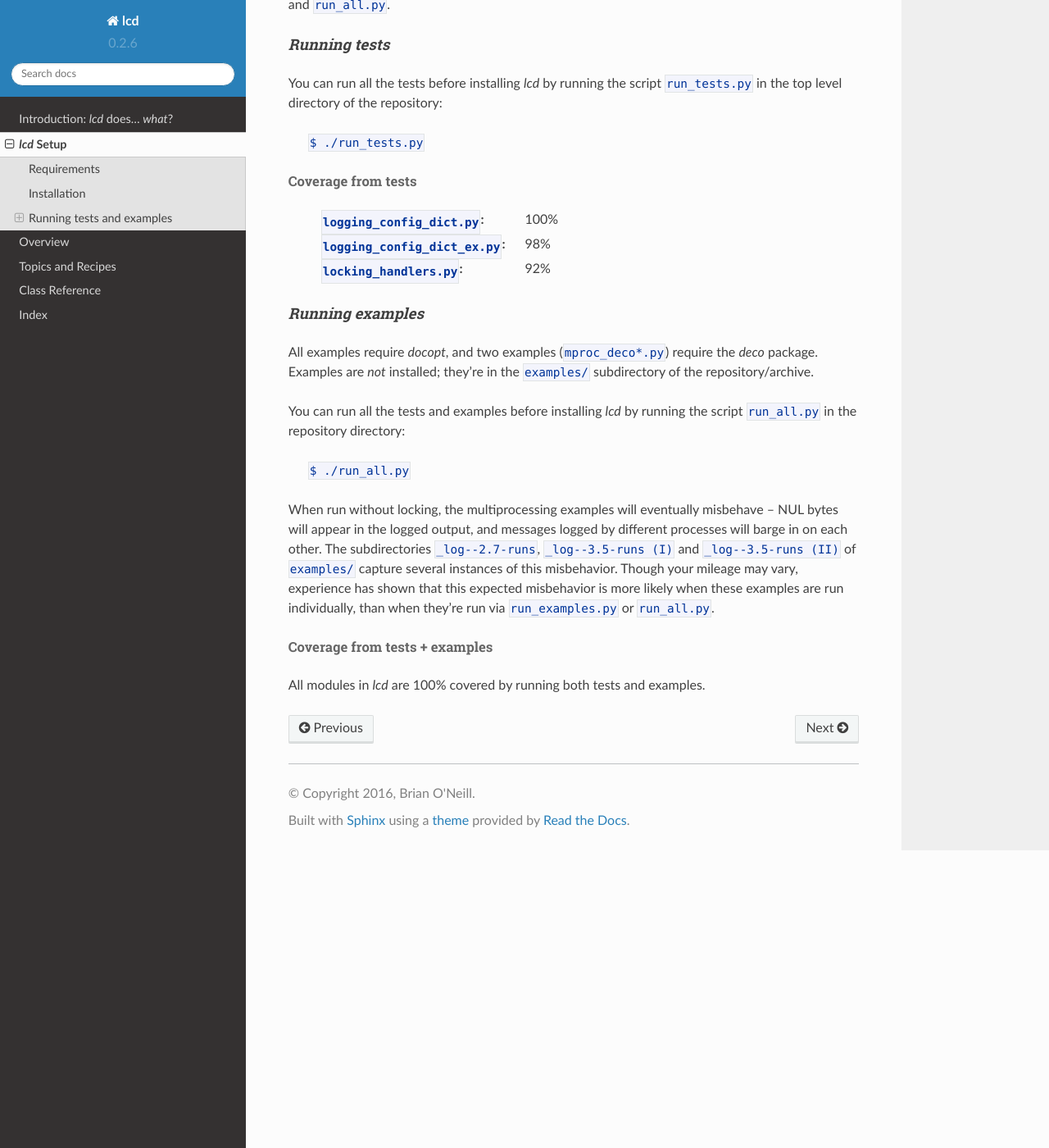
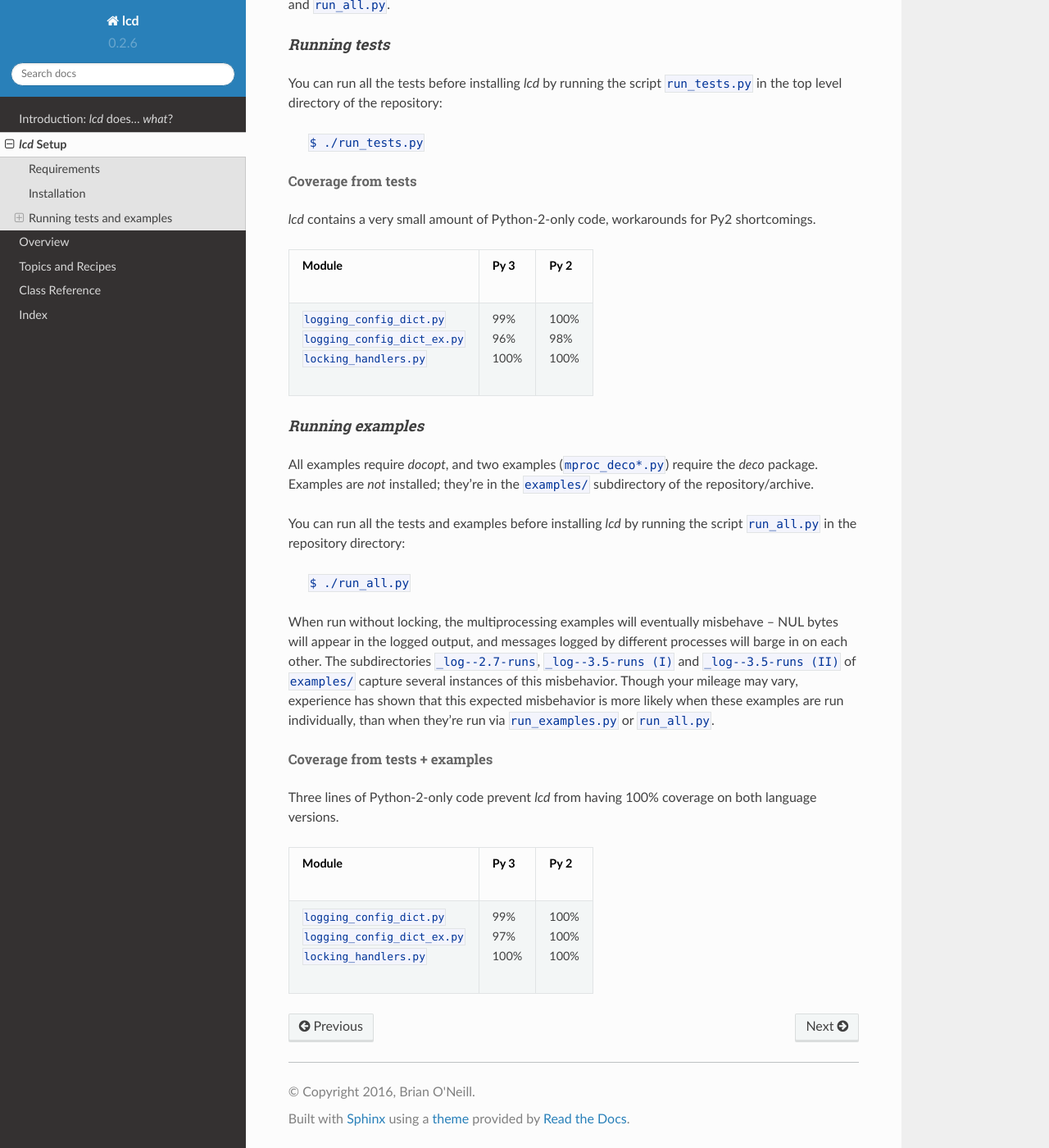
Before and after one commit to Twangist/prelogging, a Sphinx documentation site: the page built from lcd/docs/setup-testing-examples.rst, in a window 1280 px wide and 1400 px high, scrolled down 1088 px. Shown: the whole window at 82% size. Built offline with Sphinx 7.4.7 and the Read the Docs theme 2.0.0, drawn with Linux system fonts in a browser that asks for light colours.

```diff
--- a/lcd/docs/setup-testing-examples.rst
+++ b/lcd/docs/setup-testing-examples.rst
@@ -54,9 +54,16 @@ in the top level directory of the repository:
 Coverage from tests
 ~~~~~~~~~~~~~~~~~~~
 
-    :``logging_config_dict.py``:      100%
-    :``logging_config_dict_ex.py``:    98%
-    :``locking_handlers.py``:          92%
+`lcd` contains a very small amount of Python-2-only code, workarounds
+for Py2 shortcomings.
+
++--------------------------------+--------+-------+
+|| Module                        || Py 3  || Py 2 |
++================================+========+=======+
+|| ``logging_config_dict.py``    || \99%  || 100% |
+|| ``logging_config_dict_ex.py`` || \96%  || \98% |
+|| ``locking_handlers.py``       || 100%  || 100% |
++--------------------------------+--------+-------+
 
 
 Running examples
@@ -81,4 +88,13 @@ or ``run_all.py``.
 Coverage from tests + examples
 ~~~~~~~~~~~~~~~~~~~~~~~~~~~~~~~
 
-All modules in `lcd` are 100% covered by running both tests and examples.
+Three lines of Python-2-only code prevent `lcd`  from having 100% coverage on both
+language versions.
+
++--------------------------------+--------+-------+
+|| Module                        || Py 3  || Py 2 |
++================================+========+=======+
+|| ``logging_config_dict.py``    || \99%  || 100% |
+|| ``logging_config_dict_ex.py`` || \97%  || 100% |
+|| ``locking_handlers.py``       || 100%  || 100% |
++--------------------------------+--------+-------+
```
Also changed, not shown: TODO.txt (+12 -0 lines), lcd/docs/topics-recipes.rst (+20 -12 lines), 1 other file.
